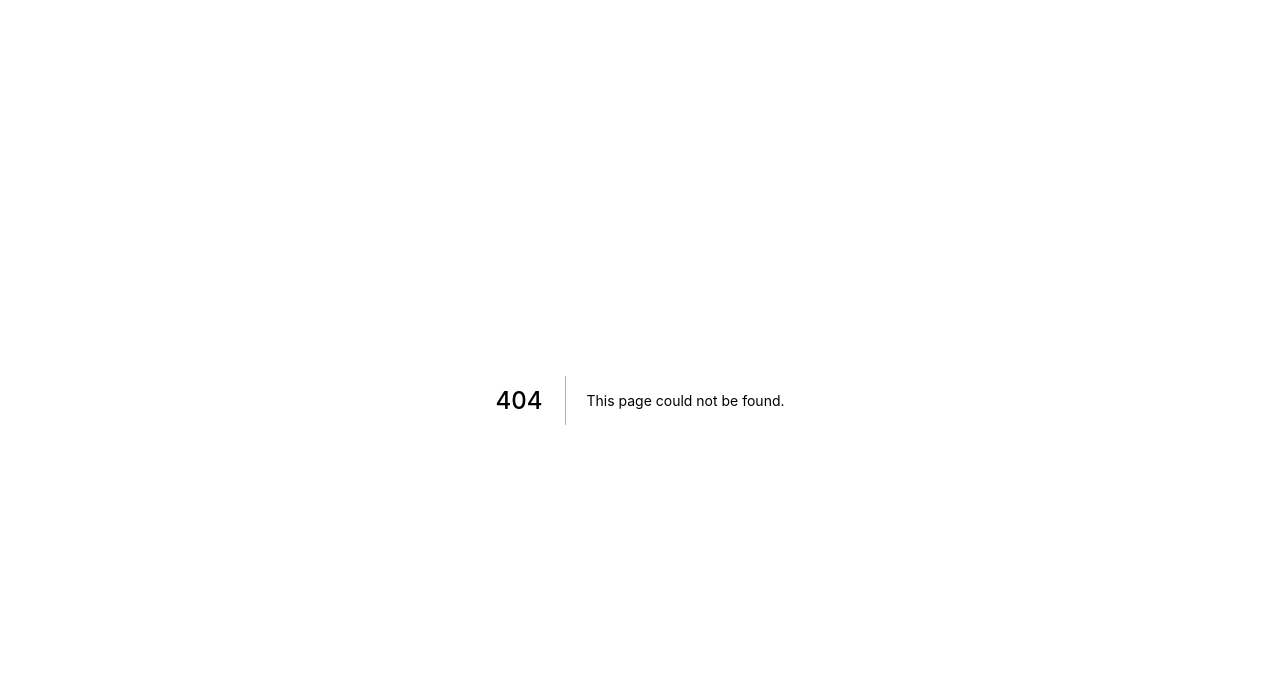
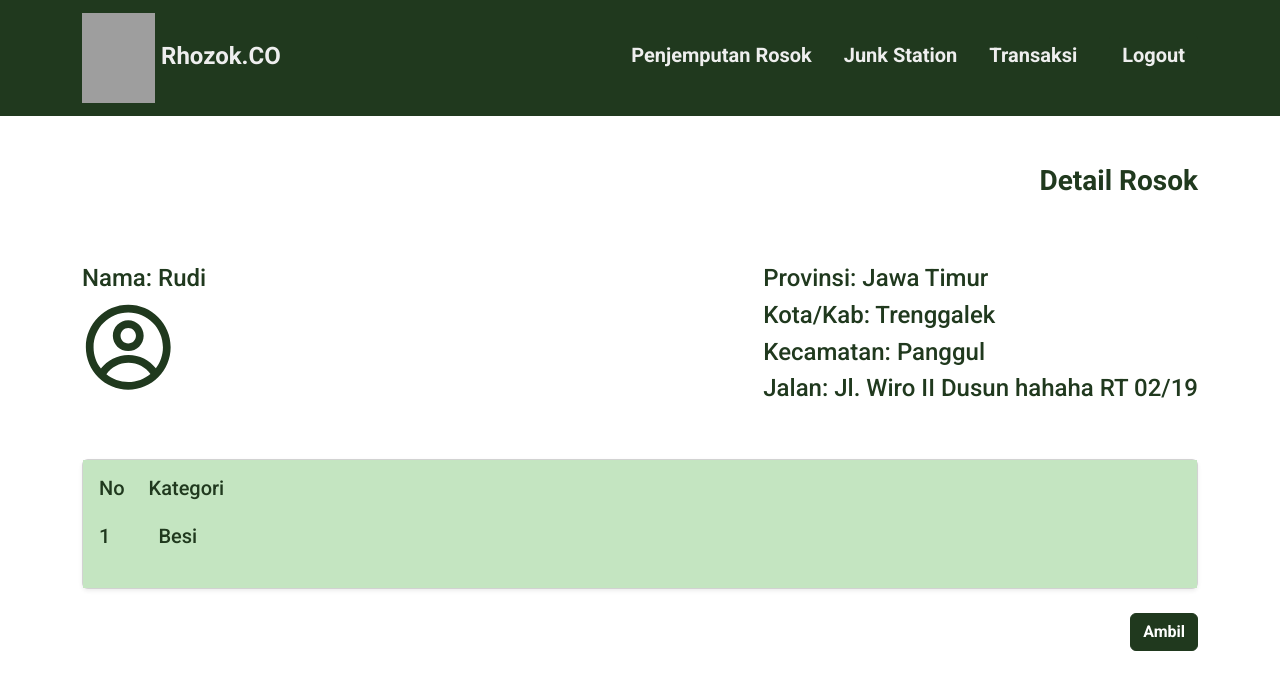
Before and after one commit to arch-havis/Rozhok-FE, a Next.js app: page /porter-pages/detail-penjemputan in a window 1280 px wide. Before the commit this address had no page. Shown: the top 690 px of the page. Built offline with nearby package versions, Linux system fonts and the light colour scheme; grey boxes are pictures that could not be loaded.

Commit message:
add Router in pages penjemputan rosok and new slicing for detail penjemputan

```diff
--- /dev/null
+++ b/pages/porter-pages/detail-penjemputan/index.jsx
@@ -0,0 +1,44 @@
+import React from "react";
+import { Row, Card, Button } from "react-bootstrap";
+import HeaderPorter from "../../../components/HeaderPorter";
+import { CgProfile } from "react-icons/cg";
+
+const Index = () => {
+    return (
+        <div>
+            <HeaderPorter />
+            <div className="container">
+                <h3 className="text-alpukat float-end mt-5 fw-bolder">Detail Rosok</h3>
+                <br />
+                <br />
+                <Row className="" style={{ marginTop: "100px" }}>
+                    <div className="col-xl-6 col-lg-6 col-md-6 col-sm-6 col-6">
+                        <h4 className="text-alpukat">Nama: Rudi</h4>
+                        <CgProfile className="text-alpukat" style={{ fontSize: "92.5px" }} />
+                    </div>
+                    <div className="col-xl-6 col-lg-6 col-md-6 col-sm-6 col-6 d-grid justify-content-end">
+                        <h4 className="text-alpukat">Provinsi: Jawa Timur</h4>
+                        <h4 className="text-alpukat">Kota/Kab: Trenggalek</h4>
+                        <h4 className="text-alpukat">Kecamatan: Panggul</h4>
+                        <h4 className="text-alpukat">Jalan: Jl. Wiro II Dusun hahaha RT 02/19</h4>
+                    </div>
+                </Row>
+                <Card className="w-100 mt-5 shadow-sm">
+                    <Card.Body className="bg-tea ">
+                        <div className="d-flex">
+                            <Card.Title className="mb-4 text-alpukat">No</Card.Title>
+                            <Card.Title className="mb-4 text-alpukat ms-4">Kategori</Card.Title>
+                        </div>
+                        <div className="d-flex">
+                            <Card.Title className="mb-4 text-alpukat">1</Card.Title>
+                            <Card.Title className="mb-4 text-alpukat ms-5">Besi</Card.Title>
+                        </div>
+                    </Card.Body>
+                </Card>
+                <Button variant="alpukat fw-bolder mt-4 float-end">Ambil</Button>
+            </div>
+        </div>
+    );
+};
+
+export default Index;
```
Also changed, not shown: pages/porter-pages/penjemputan-rosok/index.jsx (+6 -1 lines).
